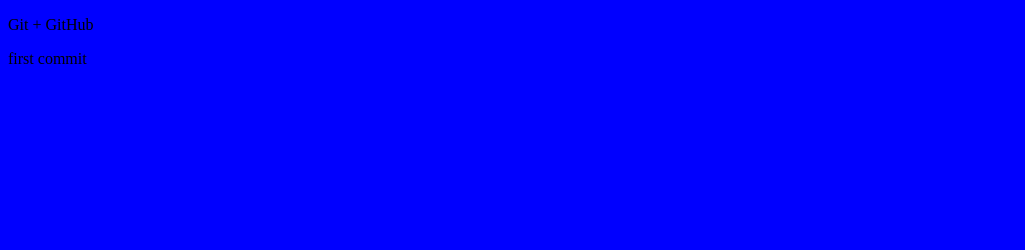
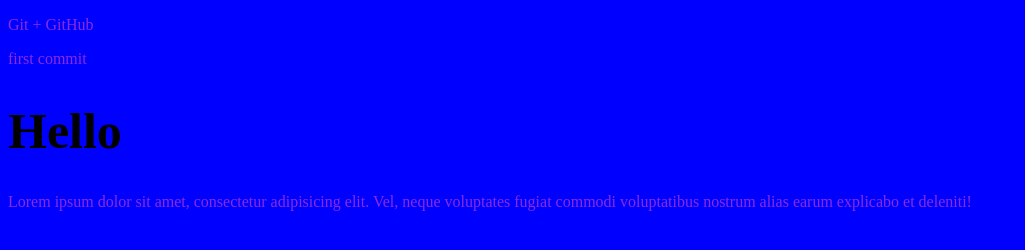
Before and after one commit to Konstantinys88/gitTest, a plain HTML site: page index.html in a window 1280 px wide. Shown: the whole page, without its empty margins (0-1025 px from the left). Drawn offline with Linux system fonts and the light colour scheme.

Commit message:
new commit 2

```diff
--- a/css/main.css
+++ b/css/main.css
@@ -1,3 +1,10 @@
 body {
     background-color: blue;
 }
+
+p {
+    color: blueviolet;
+}
+h1 {
+    font-size: 50px;
+}
--- a/index.html
+++ b/index.html
@@ -10,6 +10,8 @@
 <body>
     <p>Git + GitHub</p>
     <p>first commit</p>
+    <h1>Hello</h1>
+    <p>Lorem ipsum dolor sit amet, consectetur adipisicing elit. Vel, neque voluptates fugiat commodi voluptatibus nostrum alias earum explicabo et deleniti!</p>
 
 </body>
 </html>
```
